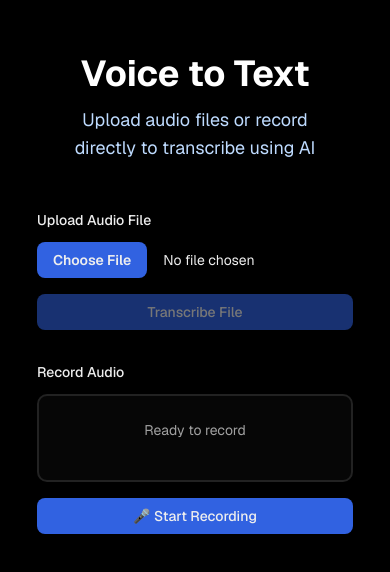
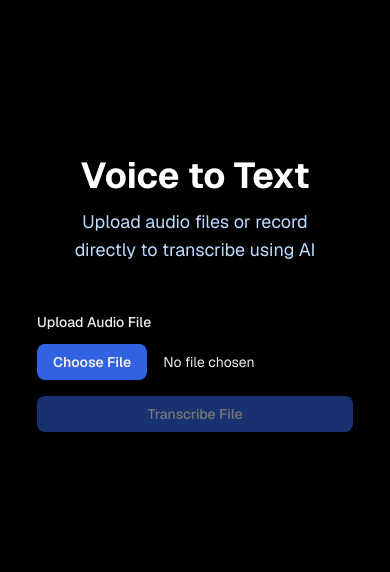
Before and after one commit to saint180/InternshipAssesment, a Next.js app: page / in a window 390 px wide. Shown: the part 128-700 px from the top of the page. Built offline with nearby package versions, Linux system fonts and the light colour scheme.

Commit message:
Remove MicrophoneRecorder from the layout
Removed the MicrophoneRecorder component from the page.

```diff
--- a/app/page.tsx
+++ b/app/page.tsx
@@ -39,9 +39,6 @@ export default function Home() {
               <div className="flex justify-center">
                 <FileUpload onTranscribe={handleTranscribe} isLoading={isLoading} />
               </div>
-              <div className="flex justify-center">
-                <MicrophoneRecorder onTranscribe={handleTranscribe} isLoading={isLoading} />
-              </div>
             </div>
           )}
         </div>
```
